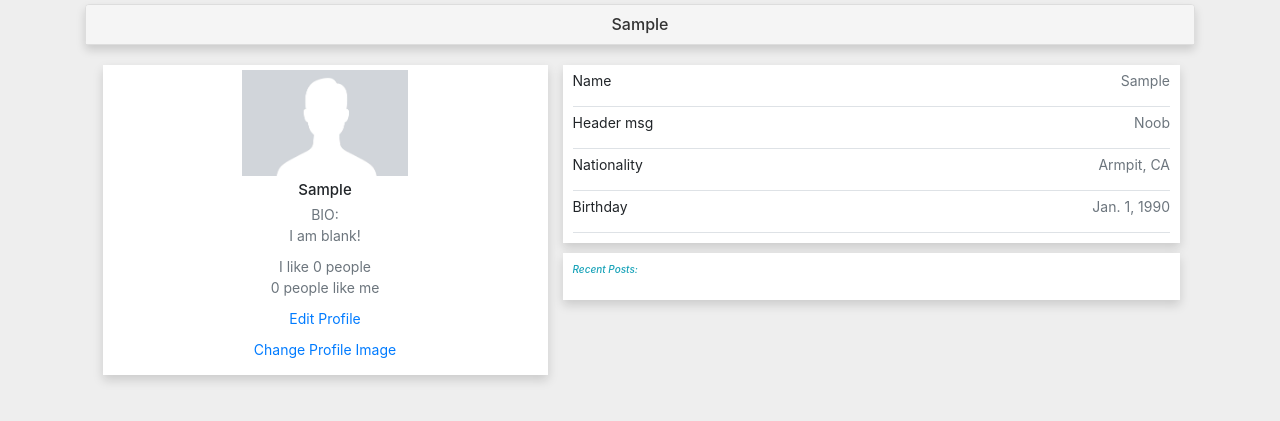
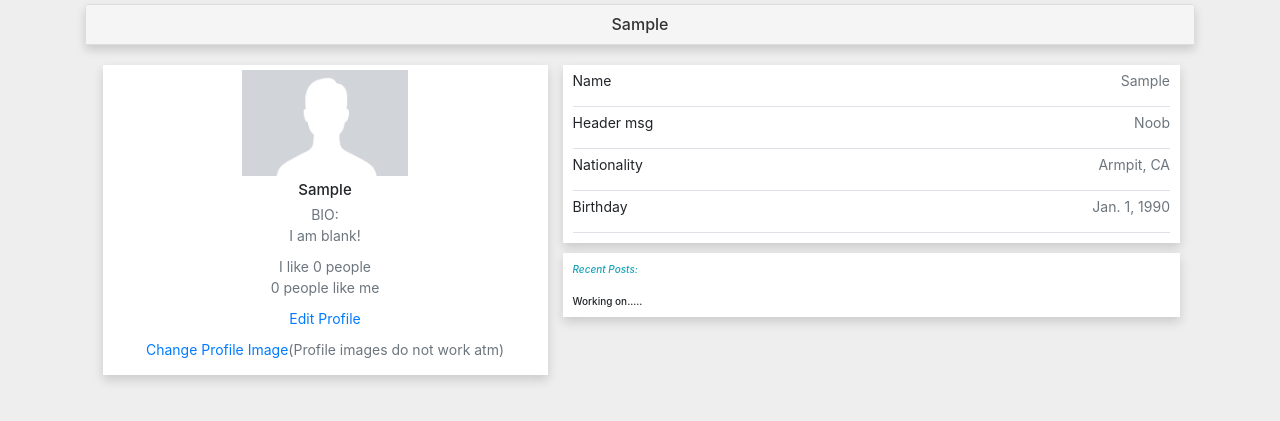
Before and after one commit to rlivermorejr/screamingv2, a Django app: page /profile/1/ in a window 1280 px wide. Shown: the part 317-738 px from the top of the page. Run offline with Django 3.2, Linux system fonts and the light colour scheme; the visitor is signed in with stand-in values (Sample User, id 1); data comes from the database, SQL or seed files in the repository; data that the repository does not hold is empty; some libraries are stand-ins or nearby versions.

Commit message:
comments on profile added

```diff
--- a/templates/profile.html
+++ b/templates/profile.html
@@ -21,7 +21,7 @@
           {% if request.user.is_authenticated %}
           {% if request.user.id is account.id %}
           <p class="text-muted"><a href="/profile/{{ account.id }}/edit">Edit Profile</a></p>
-          <p class="text-muted"><a href="/profile/{{ account.id }}/editproimage">Change Profile Image</a></p>
+          <p class="text-muted"><a href="/profile/{{ account.id }}/editproimage">Change Profile Image</a>(Profile images do not work atm)</p>
           {% endif %}
           {% endif %}
           {% if request.user.is_authenticated and request.user.username != account.username %}
@@ -80,6 +80,7 @@
             Recent Posts:
           </i>
         </h6>
+        <h6>Working on.....</h6>
         {% for post in posts %}
         <div class="d-flex justify-content-center mb-3">
           <div class='shadow p-4 mb-4 bg-white w-75'>
```
